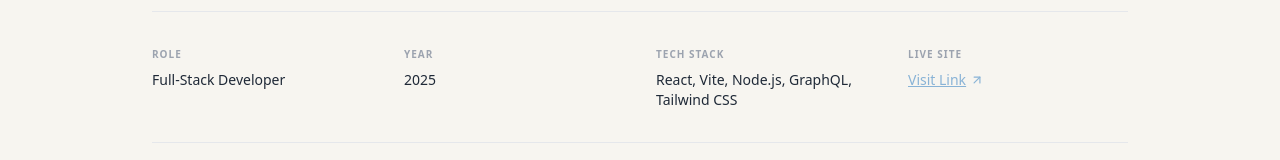
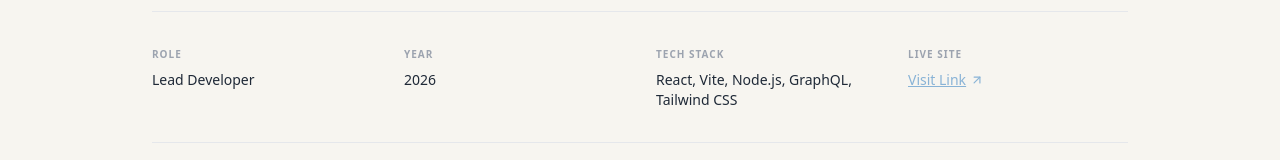
Before and after one commit to ivolevy/ivan-portfolio, a React (Vite) app: page /projects/beeyond-media in a window 1280 px wide. Shown: the part 341-501 px from the top of the page. Built offline with nearby package versions, Linux system fonts and the light colour scheme; a web font is replaced by a local one.

Commit message:
Update project details, favicon font, and project view scroll restoration

```diff
--- a/src/App.jsx
+++ b/src/App.jsx
@@ -32,8 +32,10 @@ function Layout() {
           element.scrollIntoView({ behavior: 'smooth' });
         }, 150);
       }
+    } else {
+      window.scrollTo(0, 0);
     }
-  }, [location]);
+  }, [location.pathname, location.hash]);
 
   return (
     <>
--- a/src/components/ProjectDetail.jsx
+++ b/src/components/ProjectDetail.jsx
@@ -9,12 +9,12 @@ const projectsData = {
   "spotify-ai-playlisting": {
     title: "Spotify AI Playlisting",
     category: "AI AUTOMATION · MUSIC TECH",
-    year: "2024",
+    year: "2025",
     role: "Lead Developer",
     techStack: ["Next.js", "Vite", "Node.js", "OpenAI API", "Spotify API"],
-    description: "An AI-powered playlisting system built specifically for record labels and music distribution companies. The system completely automates the workflow of generating massive, thematic playlists of label artists based on metadata, target demographics, and sonic characteristics.",
+    description: "An AI-powered playlisting system built during a hackathon (where we secured 3rd place) specifically for record labels and music distribution companies. The system completely automates the workflow of generating massive, thematic playlists of label artists based on metadata, target demographics, and sonic characteristics.",
     challenge: "Record labels manually spent up to 8-10 hours weekly per artist catalog matching new releases with appropriate promotional playlists and compiling thematic collections. This manual task was highly prone to delays, inconsistencies, and distribution gaps.",
-    solution: "By building a smart GPT-4 prompted engine integrated directly with the Spotify Web API, we created a dashboard where labels can input a single text prompt describing a mood, theme, or marketing campaign. In less than 2 minutes, the platform audits the catalog, structures a cohesive playlist flow, generates premium cover assets, and publishes the list directly to Spotify.",
+    solution: "By building a smart GPT-4 prompted engine integrated directly with the Spotify Web API, we created a dashboard where labels can input a single text prompt describing a mood, theme, or marketing campaign. Created during a hackathon and winning 3rd place, the platform audits the catalog, structures a cohesive playlist flow, generates premium cover assets, and publishes the list directly to Spotify in less than 2 minutes.",
     img: spotify,
     link: "https://spoty-bydota.vercel.app",
     nextSlug: "beeyond-media"
@@ -22,12 +22,12 @@ const projectsData = {
   "beeyond-media": {
     title: "Beeyond Media",
     category: "DOOH ADVERTISING · MARTECH",
-    year: "2025",
-    role: "Full-Stack Developer",
+    year: "2026",
+    role: "Lead Developer",
     techStack: ["React", "Vite", "Node.js", "GraphQL", "Tailwind CSS"],
-    description: "A premium Digital Out-Of-Home (DOOH) advertising platform that simplifies the process of buying, managing, and optimizing digital billboard campaigns globally.",
+    description: "A premium Digital Out-Of-Home (DOOH) advertising platform that simplifies the process of buying, managing, and optimizing digital billboard campaigns globally. I led and drove this project as part of my work at UO Solutions.",
     challenge: "Advertisers historically struggled to access, book, and monitor outdoor digital displays dynamically due to fragmented network operators and opaque pricing models.",
-    solution: "We built an intuitive, unified DOOH marketplace linking global display networks, enabling real-time campaign scheduling, audience targeting, and traffic auditing in a single dashboard.",
+    solution: "I personally led and executed the design and development of an intuitive, unified DOOH marketplace linking global display networks, enabling real-time campaign scheduling, audience targeting, and traffic auditing in a single dashboard as part of my work at UO Solutions.",
     img: beeyond,
     link: "https://beeyondmedia.com",
     nextSlug: "spotify-ai-playlisting"
--- a/src/components/Projects.jsx
+++ b/src/components/Projects.jsx
@@ -12,14 +12,14 @@ export const Projects = () => {
       slug: "spotify-ai-playlisting",
       title: "Spotify AI Playlisting",
       category: "AI AUTOMATION · MUSIC TECH",
-      date: "02 · 2024",
-      description: "An AI-powered playlisting system built for record labels to automatically generate massive artist playlists with a simple prompt in 2 minutes, saving up to 8 hours of marketing work per week.",
+      date: "2025",
+      description: "An AI-powered playlisting system built during a hackathon (securing 3rd place) that allows record labels to automatically generate massive artist playlists with a simple prompt in 2 minutes, saving up to 8 hours of marketing work per week.",
       img: spotify,
       altText: "Spotify AI Playlisting dashboard",
       achievements: [
+        "3rd Place Hackathon",
         "Automated Playlists",
         "AI Prompting Engine",
-        "Record Label Platform",
         "Saves 8 hours weekly"
       ],
       link: "https://spoty-bydota.vercel.app",
@@ -29,14 +29,14 @@ export const Projects = () => {
       slug: "beeyond-media",
       title: "Beeyond Media",
       category: "DOOH ADVERTISING · MARTECH",
-      date: "03 · 2025",
-      description: "A premium Digital Out-Of-Home (DOOH) advertising platform that simplifies the process of buying, managing, and optimizing digital billboard campaigns globally.",
+      date: "2026",
+      description: "A premium Digital Out-Of-Home (DOOH) advertising platform simplifying the process of buying, managing, and optimizing digital billboard campaigns globally. Led and driven by me as part of my work at UO Solutions.",
       img: beeyond,
       altText: "Beeyond Media billboard dashboard",
       achievements: [
+        "Led at UO Solutions",
         "Global DOOH Network",
         "Real-time Booking",
-        "Unified Ad Dashboard",
         "Audited Analytics"
       ],
       link: "https://beeyondmedia.com",
```
Also changed, not shown: public/favicon.svg.
